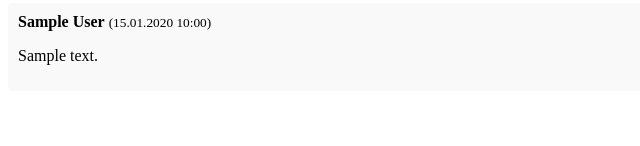
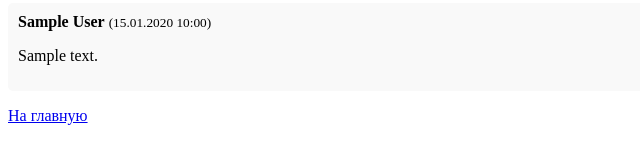
Before and after one commit to Evo4kaPy/myblog, a Django app: page /post/1/ in a window 1280 px wide. Shown: the part 654-800 px from the top of the page, without its empty margins (0-640 px from the left). Run offline with Django 5.2, Linux system fonts and the light colour scheme; tables that the repository leaves empty hold one stand-in row (values such as "Sample post"); grey boxes marked "Sample" are stand-in pictures.

Commit message:
Fix 'main page' link position in post_detail

```diff
--- a/blog/templates/blog/post_detail.html
+++ b/blog/templates/blog/post_detail.html
@@ -28,7 +28,8 @@
         {{ form.as_p }}
         <button type="submit">Отправить</button>
     </form>
-        <p><a href="/">На главную</a></p>
     {% endfor %}
+    <p><a href="/">На главную</a></p>
+
 </body>
 </html>
```
